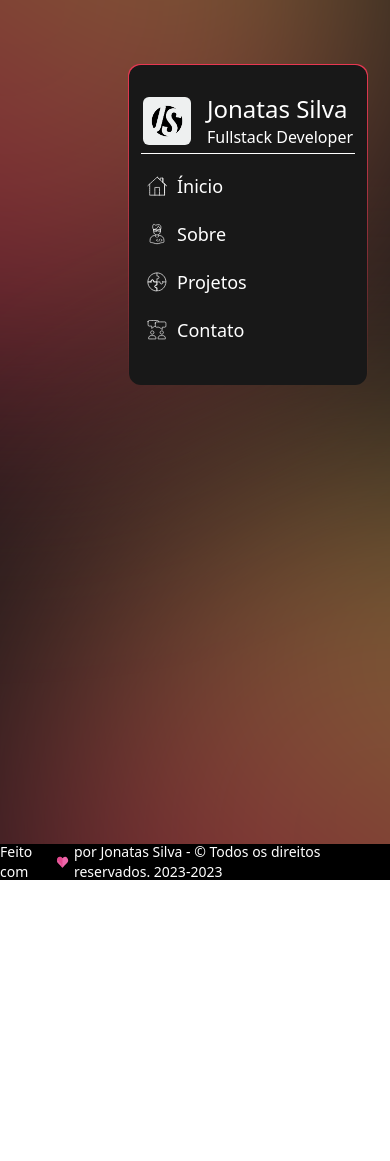
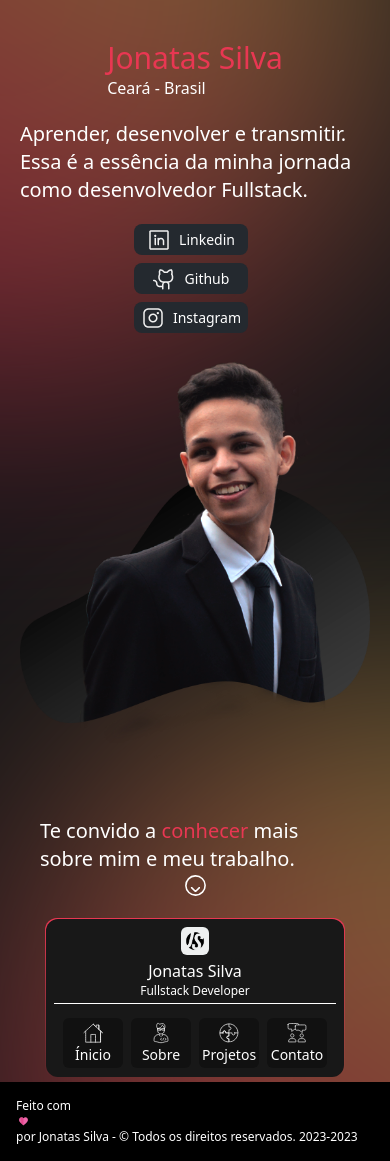
Before and after one commit to JsCodeDevlopment/Portfolio, a React (Vite) app: page / in a window 390 px wide. Before the commit the page ends 880 px from the top, so only its background shows below. Built offline with nearby package versions, Linux system fonts and the light colour scheme.

Commit message:
fix: responsive home page

```diff
--- a/src/App.tsx
+++ b/src/App.tsx
@@ -1,18 +1,17 @@
 import { BrowserRouter, Routes, Route } from "react-router-dom";
 import { Menu } from "./components/Menu";
 import { Footer } from "./components/Footer";
-import { HomeContent } from "./components/HomeContent";
 import { AboutContent } from "./components/AboutContent";
 import { ProjectsContent } from "./components/ProjectsContent";
 import { ContactContent } from "./components/ContactContent";
+import { HomeContent } from "./components/HomeContent";
 
 export const App = () => {
   return (
     <BrowserRouter>
-      <div className="overflow-hidden texture">
-        <div className="flex relative top-left-blur bottom-right-blur bg-background gap-14 w-full overflow-hidden h-screen pt-16 px-32">
+        <div className="flex relative top-left-blur bottom-right-blur bg-background gap-14 w-full overflow-hidden pt-16 px-32 max-lg:p-2 max-lg:pt-10 max-lg:flex-wrap-reverse max-lg:items-center max-lg:justify-center max-md:flex-wrap-reverse max-md:items-center max-md:justify-center max-md:px-1 max-md:pb-5">
           <Menu />
-          <div className="flex z-10 flex-col">
+          <div className="flex z-10 flex-col w-2/3 max-md:w-11/12 max-md:justify-center max-md:items-center">
             <Routes>
               <Route path="/" element={<HomeContent />} />
               <Route path="/about" element={<AboutContent />} />
@@ -22,7 +21,6 @@ export const App = () => {
           </div>
         </div>
         <Footer />
-      </div>
     </BrowserRouter>
   );
 };
--- a/src/components/Footer.tsx
+++ b/src/components/Footer.tsx
@@ -15,10 +15,14 @@ export function Footer() {
     />
   );
   return (
-    <div className="flex bg-black h-9 items-center gap-1 justify-center">
-      <h1 className="text-sm">Feito com</h1>
-      <h1 className="text-sm">{heartIcon()}</h1>
-      <h1 className="text-sm">por Jonatas Silva - © Todos os direitos reservados. 2023-{currentYear}</h1>
-    </div>
+    <footer className="shadow bg-black">
+      <div className="w-full mx-auto gap-1 max-w-screen-xl p-4 md:flex md:items-center md:justify-center">
+        <h1 className="text-sm max-sm:text-xs">Feito com</h1>
+        <h1 className="text-sm max-sm:text-xs">{heartIcon()}</h1>
+        <h1 className="text-sm max-sm:text-xs">
+          por Jonatas Silva - © Todos os direitos reservados. 2023-{currentYear}
+        </h1>
+      </div>
+    </footer>
   );
 }
--- a/src/components/HomeContent.tsx
+++ b/src/components/HomeContent.tsx
@@ -1,38 +1,67 @@
-import { Button } from "./ui/Button"
-import Github from '../assets/images/guithub.png'
-import Linkedin from '../assets/images/linkedin.png'
-import Instagram from '../assets/images/instagram.png'
-import Arrow from '../assets/static/downArrow.json'
+import { Button } from "./ui/Button";
+import Github from "../assets/images/guithub.png";
+import Linkedin from "../assets/images/linkedin.png";
+import Instagram from "../assets/images/instagram.png";
+import Me from "../assets/images/homeImg.png";
+import Arrow from "../assets/static/downArrow.json";
 import { IconAnimation } from "./IconAnimation";
-import { useRef } from "react"
-import { Link } from "react-router-dom"
-import { LottieRefCurrentProps } from 'lottie-react'
+import { useRef } from "react";
+import { Link } from "react-router-dom";
+import { LottieRefCurrentProps } from "lottie-react";
 
 export function HomeContent() {
   const arrowRef = useRef<LottieRefCurrentProps>(null);
 
   return (
-    <div className={`flex flex-col w-[703px] h-[538px] bg-home-Img bg-right gap-5 bg-contain bg-no-repeat`}>
-      <div className="flex flex-col gap-7">
-        <div className="flex flex-col">
-          <h1 className="text-3xl text-first">Jonatas Silva</h1>
-          <p className="text-base">Ceará - Brasil</p>
-        </div>
-        <p className="text-xl w-96">{
-        `Aprender, desenvolver e transmitir. Essa é a
-        essência da minha jornada como desenvolvedor Fullstack.`
-        }</p>
+    <div className="flex flex-col gap-5 max-md:w-full max-md:items-center">
+      <div className="flex flex-col">
+        <h1 className="text-3xl text-first">Jonatas Silva</h1>
+        <p className="text-base">Ceará - Brasil</p>
       </div>
-      <div className="flex flex-col gap-60">
-      <div className="flex gap-2">
-        <Button title="Linkedin" logo={Linkedin} bg="primary" size="medium" endereco="https://www.linkedin.com/in/jscodedevelopment/"/>
-        <Button title="Github" logo={Github} bg="primary" size="medium" endereco="https://github.com/JsCodeDevlopment"/>
-        <Button title="Instagram" logo={Instagram} bg="primary" size="medium" endereco="https://www.instagram.com/jonatasilva14/"/>
+      <div className="flex w-96 max-lg:w-full">
+        <p className="text-xl ">
+          {`Aprender, desenvolver e transmitir. Essa é a
+        essência da minha jornada como desenvolvedor Fullstack.`}
+        </p>
       </div>
-      <div className="flex flex-col items-center justify-center gap-2">
-        <p className="text-xl">Te convido a <span className="text-first">conhecer</span> mais sobre mim e meu trabalho.</p>
-        <Link to='/projects'><IconAnimation data={Arrow} iconRef={arrowRef} autoplay={true} loop={true} width={25} height={25} speed={0.4}/></Link>
+      <div className="flex max-lg:items-center max-lg:justify-center max-sm:flex-wrap max-sm:w-10">
+        <Button
+          title="Linkedin"
+          logo={Linkedin}
+          bg="primary"
+          size="medium"
+          endereco="https://www.linkedin.com/in/jscodedevelopment/" />
+        <Button
+          title="Github"
+          logo={Github}
+          bg="primary"
+          size="medium"
+          endereco="https://github.com/JsCodeDevlopment" />
+        <Button
+          title="Instagram"
+          logo={Instagram}
+          bg="primary"
+          size="medium"
+          endereco="https://www.instagram.com/jonatasilva14/" />
       </div>
+      <div className="flex -mt-64 ml-44 -z-10 max-lg:z-0 max-lg:m-0">
+        <img src={Me} alt="" />
+      </div>
+      <div className="flex flex-col items-center justify-center p-5 max-lg:mb-36">
+        <p className="text-xl">
+          Te convido a <span className="text-first">conhecer</span> mais sobre
+          mim e meu trabalho.
+        </p>
+        <Link to="/projects">
+          <IconAnimation
+            data={Arrow}
+            iconRef={arrowRef}
+            autoplay={true}
+            loop={true}
+            width={25}
+            height={25}
+            speed={0.4} />
+        </Link>
       </div>
     </div>
   );
--- a/src/components/IconAnimation.tsx
+++ b/src/components/IconAnimation.tsx
@@ -2,14 +2,14 @@ import Lottie from "lottie-react";
 import { IIconAnimationProps } from "../interfaces/IIconProps";
 import { useEffect } from "react";
 
-export const IconAnimation = ({ iconRef, data, autoplay, loop, width = 24, height = 24, speed = 1 }: IIconAnimationProps) => {
+export const IconAnimation = ({ iconRef, data, autoplay, loop, width = 24, height = 24, speed = 1, className }: IIconAnimationProps) => {
 
   useEffect(() => {
     iconRef.current?.setSpeed(speed)
   }, [])
 
   return (
-    <Lottie
+    <Lottie className={className}
       lottieRef={iconRef}
       animationData={data}
       style={{ width, height }}
--- a/src/components/Menu.tsx
+++ b/src/components/Menu.tsx
@@ -47,21 +47,21 @@ export function Menu() {
   ];
 
   return (
-    <div className=" flex rounded-xl w-60 h-80 p-[1px] z-10 bg-gradient-to-b from-first to-first/0">
-      <div className="flex flex-col w-60 h-80 rounded-xl py-7 gap-3 px-3 bg-thirt">
-        <div className="flex w-full gap-4 pb-1 border-b-[0.1px] border-white items-center justify-center">
-          <img className="w-12 h-12 rounded-md" src={Logo} alt="" />
-          <div className="flex flex-col justify-center">
-            <h1 className="text-2xl">Jonatas Silva</h1>
-            <p className="text-md">Fullstack Developer</p>
+    <div className=" flex rounded-xl w-60 h-80 p-[1px] z-10 bg-gradient-to-b from-first to-first/0 max-lg:w-1/2 max-lg:h-40 max-lg:absolute max-lg:bottom-1 max-sm:w-2/3 max-[424px]:w-[300px]">
+      <div className="flex flex-col w-60 h-80 rounded-xl py-7 gap-3 px-3 bg-thirt max-lg:w-full max-lg:h-full max-lg:items-center max-lg:justify-center max-lg:p-2">
+        <div className="flex w-full gap-4 pb-1 border-b-[0.1px] border-white items-center justify-center max-md:flex-col max-md:gap-1">
+          <img className="w-12 h-12 rounded-md max-md:w-7 max-md:h-7" src={Logo} alt="" />
+          <div className="flex flex-col justify-center max-md:items-center">
+            <h1 className="text-2xl max-md:text-base">Jonatas Silva</h1>
+            <p className="text-md max-md:text-xs">Fullstack Developer</p>
           </div>
         </div>
-        <div className="flex flex-col gap-2">
+        <div className="flex flex-col gap-2 max-lg:flex-row max-lg:w-full max-lg:h-full max-lg:items-center max-lg:justify-center max-lg:z-50">
           {menuOptions.map((option) => (
             <Link to={option.href} key={option.title} onMouseEnter={() => option.iconRef.current?.play()} onMouseLeave={() => option.iconRef.current?.stop()}>
-              <div className="flex gap-2 items-center rounded-md hover:bg-gradient-to-r hover:from-black/30 hover:to-black/5 w-full p-1 h-10">
+              <div className="flex gap-2 items-center rounded-md hover:bg-gradient-to-r hover:from-black/30 hover:to-black/5 w-full p-1 h-10 max-lg:bg-black/30 max-lg:justify-center max-lg:flex-col max-lg:gap-0 max-lg:p-2 max-lg:w-[60px] max-lg:h-[50px]">
                 <IconAnimation data={option.icon} iconRef={option.iconRef} speed={option.speed}/>
-                <p className="text-lg">{option.title}</p>
+                <p className="text-lg max-lg:text-sm">{option.title}</p>
               </div>
             </Link>
           ))}
--- a/src/interfaces/IIconProps.ts
+++ b/src/interfaces/IIconProps.ts
@@ -8,4 +8,5 @@ export interface IIconAnimationProps {
     width?: number
     height?: number
     speed?: number
+    className?: string
 }
```
